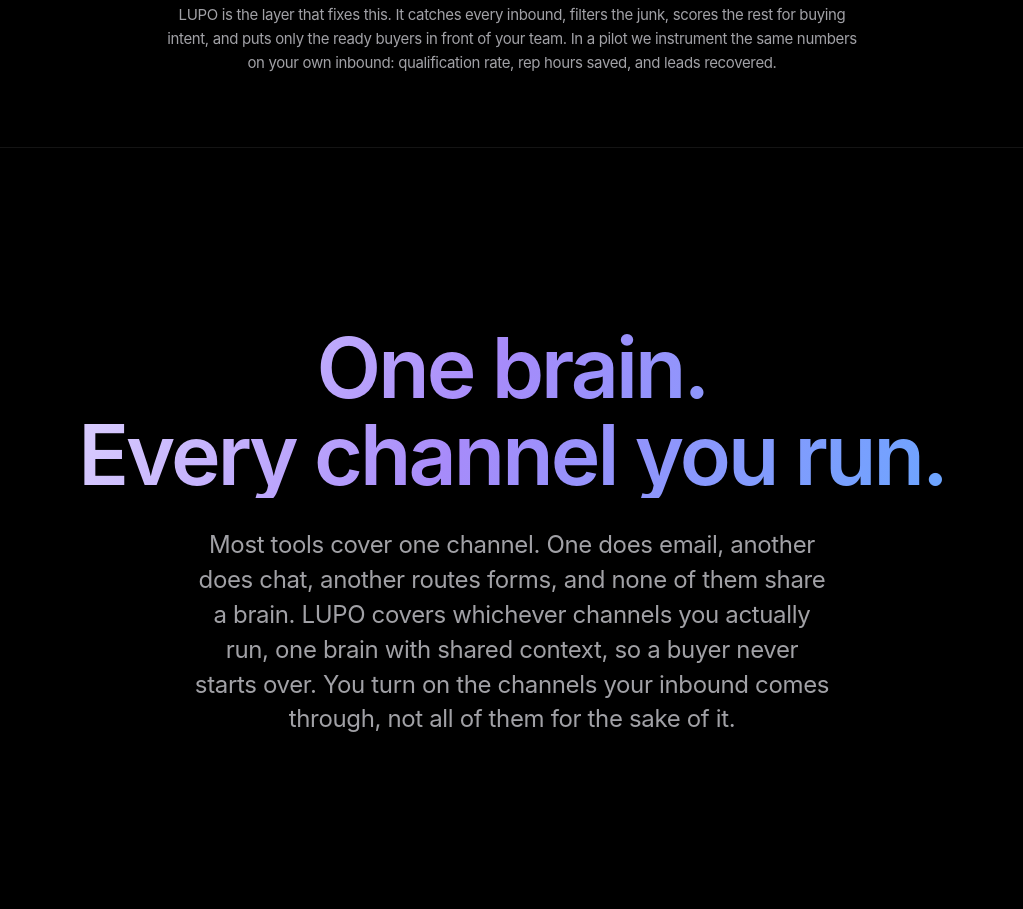
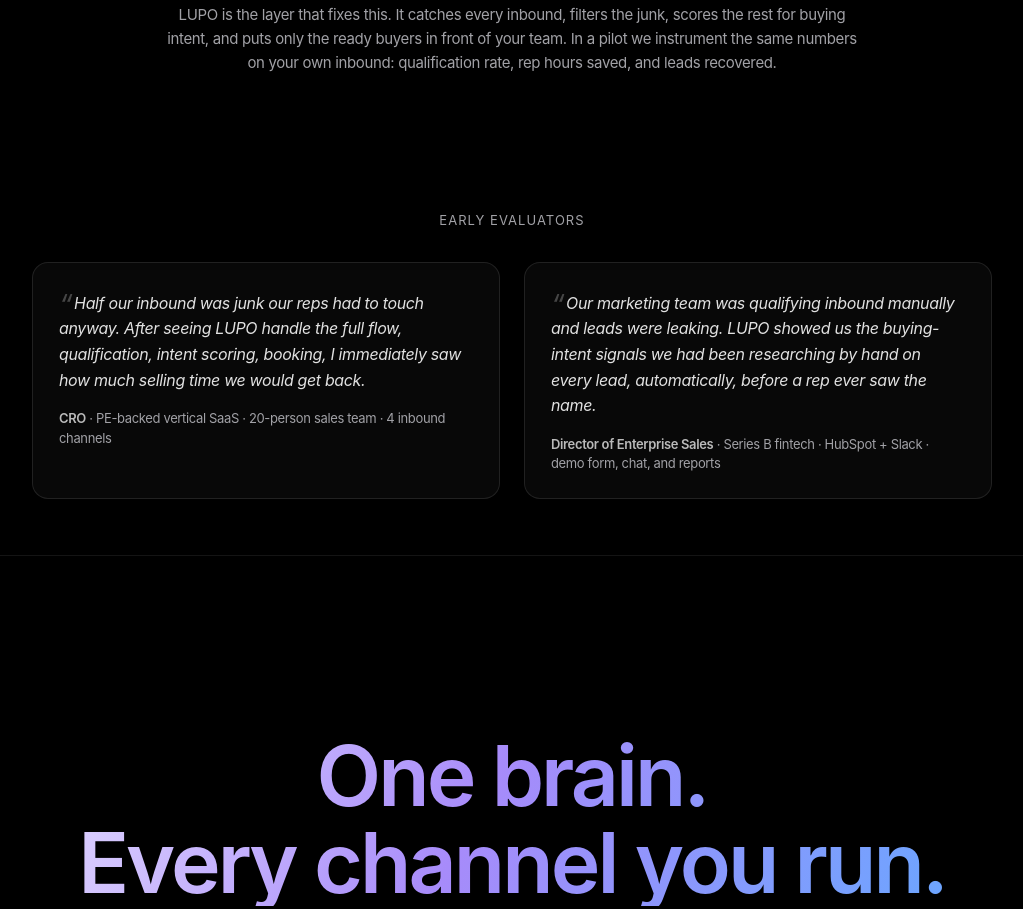
Before and after one commit to tjbaxter/LUPOWEB, a website: page index.html in a window 1280 px wide. Shown: the part 2019-2928 px from the top of the page, without its empty margins (128-1151 px from the left). Drawn offline with Linux system fonts and the light colour scheme; no server answers; a script that the page names is missing.

Commit message:
Add 2 anonymised early-evaluator testimonials to homepage

```diff
--- a/index.html
+++ b/index.html
@@ -2104,6 +2104,36 @@
                 </div>
             </div>
             <p class="lst-foot">LUPO is the layer that fixes this. It catches every inbound, filters the junk, scores the rest for buying intent, and puts only the ready buyers in front of your team. In a pilot we instrument the same numbers on your own inbound: qualification rate, rep hours saved, and leads recovered.</p>
+        </div>
+    </section>
+
+    <!-- Early evaluator quotes -->
+    <section class="ltq-band">
+        <style>
+        .ltq-band{position:relative;z-index:1;padding:64px 24px 56px;}
+        .ltq-band,.ltq-band *{box-sizing:border-box;}
+        .ltq-inner{max-width:960px;margin:0 auto;}
+        .ltq-eyebrow{font-size:13px;letter-spacing:0.08em;text-transform:uppercase;color:#a1a1a6;margin:0 0 32px;text-align:center;}
+        .ltq-grid{display:grid;grid-template-columns:repeat(2,1fr);gap:24px;}
+        .ltq-card{border:1px solid rgba(255,255,255,0.10);background:rgba(255,255,255,0.03);border-radius:16px;padding:28px 26px 24px;display:flex;flex-direction:column;gap:16px;}
+        .ltq-quote{font-size:16px;line-height:1.6;color:rgba(255,255,255,0.88);margin:0;font-style:italic;}
+        .ltq-quote::before{content:"\201C";font-size:28px;line-height:0;vertical-align:-6px;color:rgba(255,255,255,0.25);margin-right:2px;}
+        .ltq-attr{font-size:13px;color:#a1a1a6;margin:0;line-height:1.5;}
+        .ltq-attr strong{color:rgba(255,255,255,0.72);font-weight:600;}
+        @media(max-width:700px){.ltq-grid{grid-template-columns:1fr;}}
+        </style>
+        <div class="ltq-inner">
+            <div class="ltq-eyebrow">Early evaluators</div>
+            <div class="ltq-grid">
+                <div class="ltq-card">
+                    <p class="ltq-quote">Half our inbound was junk our reps had to touch anyway. After seeing LUPO handle the full flow, qualification, intent scoring, booking, I immediately saw how much selling time we would get back.</p>
+                    <p class="ltq-attr"><strong>CRO</strong> &middot; PE-backed vertical SaaS &middot; 20-person sales team &middot; 4 inbound channels</p>
+                </div>
+                <div class="ltq-card">
+                    <p class="ltq-quote">Our marketing team was qualifying inbound manually and leads were leaking. LUPO showed us the buying-intent signals we had been researching by hand on every lead, automatically, before a rep ever saw the name.</p>
+                    <p class="ltq-attr"><strong>Director of Enterprise Sales</strong> &middot; Series B fintech &middot; HubSpot + Slack &middot; demo form, chat, and reports</p>
+                </div>
+            </div>
         </div>
     </section>
 
```
